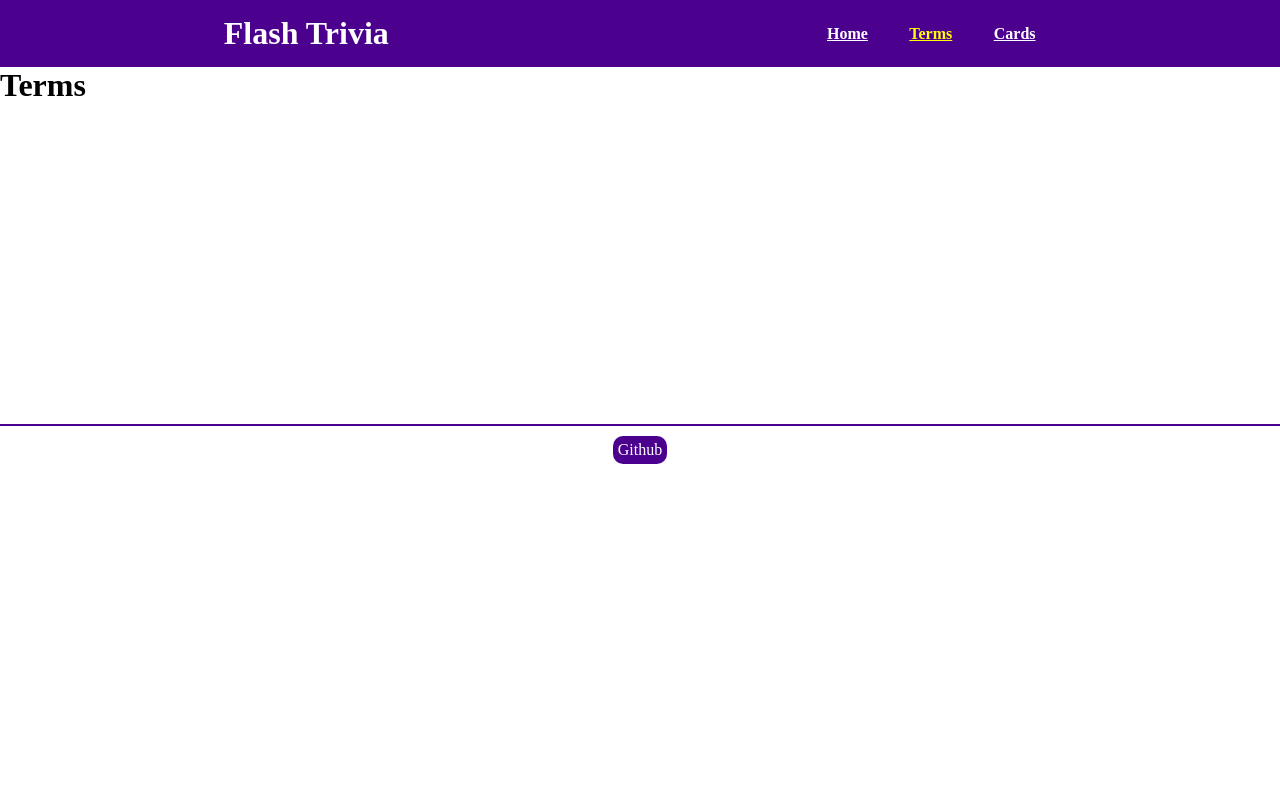
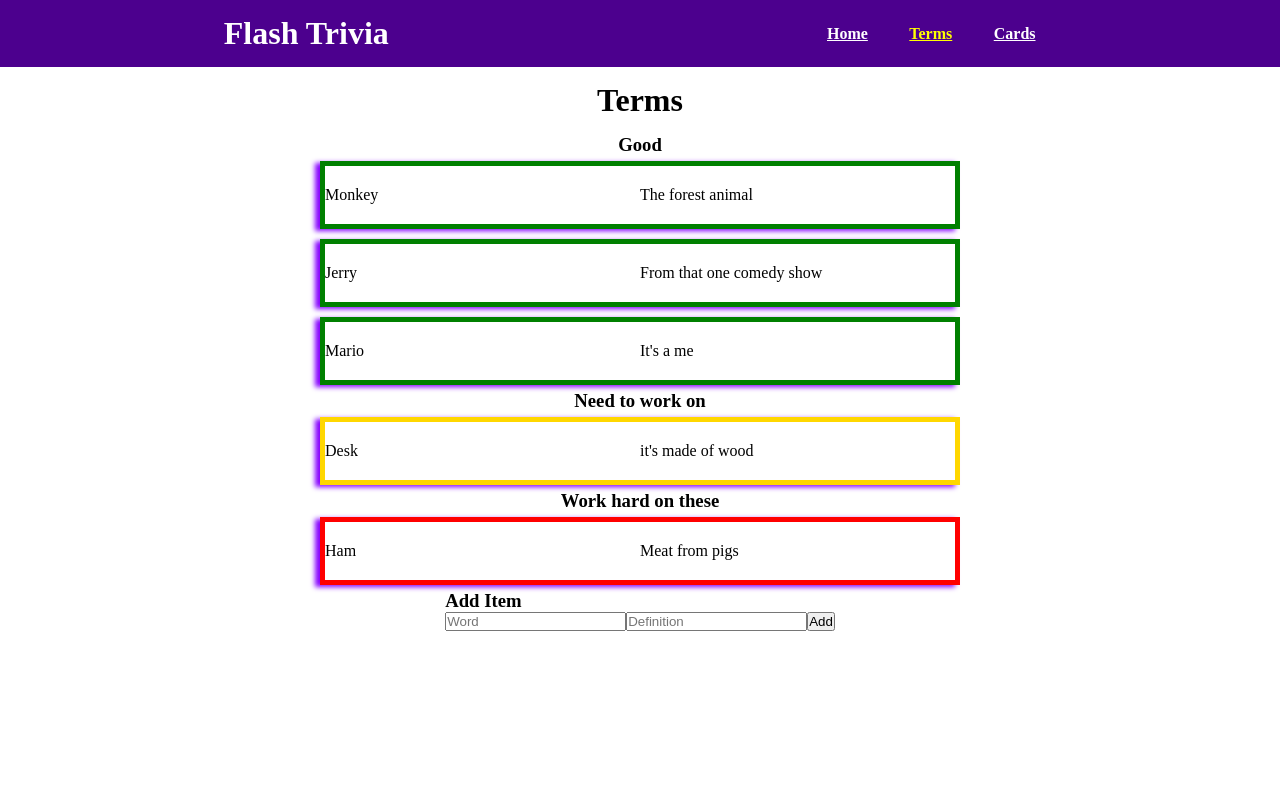
Before and after one commit to eagledb14/cproject3, a Vue app: page /terms in a window 1280 px wide. Shown: the top 800 px of the page. Built offline with nearby package versions, Linux system fonts and the light colour scheme.

Commit message:
finished home view, added list of items in terms, working on adding new terms

```diff
--- a/src/App.vue
+++ b/src/App.vue
@@ -10,6 +10,7 @@
         <router-link to="/cards">Cards</router-link>
       </div>
     </div>
+
     <router-view/>
 
     <div class="footer">
@@ -19,11 +20,16 @@
 </template>
 
 <style>
-
 * {
   margin: 0;
   padding: 0;
   box-sizing: border-box;
+}
+
+.title {
+  text-align: center;
+  margin-top: 15px;
+  margin-bottom: 15px;
 }
 
 #nav {
@@ -62,7 +68,7 @@
   justify-content: center;
   align-items: center;
   margin-top: 25%;
-  padding-top: 10px;
+  padding: 10px 0;
   border-top: 2px solid #4c008e;
 }
 
@@ -83,6 +89,10 @@
   .nav-item {
     flex-direction: column;
   }
+
+  .footer {
+    margin-top: 50%;
+  }
 }
 
 </style>
--- a/src/mock.js
+++ b/src/mock.js
@@ -1,35 +1,35 @@
 let mock = [
   {
     id: 1,
-    term: "monkey",
+    name: "Monkey",
     def: "The forest animal",
     right: 2,
     wrong: 1
   },
   {
     id: 2,
-    term: "ham",
+    name: "Ham",
     def: "Meat from pigs",
     right: 1,
     wrong: 3
   },
   {
     id: 3,
-    term: "Jerry",
+    name: "Jerry",
     def: "From that one comedy show",
     right: 4,
     wrong: 0
   },
   {
     id: 4,
-    term: "Mario",
+    name: "Mario",
     def: "It's a me",
     right: 6,
     wrong: 2
   },
   {
     id: 5,
-    term: 'desk',
+    name: 'Desk',
     def: "it's made of wood",
     right: 2,
     wrong: 2
--- a/src/views/Cards.vue
+++ b/src/views/Cards.vue
@@ -1,6 +1,8 @@
 <template>
     <div class="cards">
-    <h1>Cards</h1>
+    <h1 class="title">Cards</h1>
+
+
 
     </div>
 </template>
@@ -11,6 +13,8 @@
 
 export default {
   name: "Cards",
+  // methods {
 
+  // }
 }
 </script>
--- a/src/views/Home.vue
+++ b/src/views/Home.vue
@@ -1,17 +1,21 @@
 <template>
   <div class="home">
     <h1 class="title">Flash Trivia</h1>
-    <br>
 
     <div id="page">
       <div class='container'>
       <div class="content">
         <h3> Learn the Terms</h3>
-        <div class="card">Terms</div>
+        <router-link to="/terms" class="card">
+          <strong>Terms</strong>
+        </router-link>
       </div>
       <div class="content">
         <h3>See how you're doing</h3>
-        <div class="card">Cards</div>
+        <router-link to="/cards" class="card">
+          <strong>Cards</strong>
+          <!-- <div id="back-text"></div> -->
+        </router-link>
       </div>
     </div>
     </div>
@@ -29,11 +33,6 @@ export default {
 
 <style scoped>
 
-.title {
-  text-align: center;
-  margin-top: 15px;
-}
-
 .page {
   width: 50%;
 }
@@ -41,20 +40,41 @@ export default {
 .container {
   display: flex;
   justify-content: space-around;
-  /* width: 100%; */
+  width: 100%;
 }
 
 .content {
   display: flex;
   flex-direction: column;
   align-items: center;
+  text-align: center;
+  width: 100%;
+}
+
+.content > h3 {
+  margin-bottom: 20px;
 }
 
 .card {
   border: solid black 2px;
   padding: 30%;
   border-radius: 10px;
+  box-shadow: -10px 5px 5px #8600fe;
+  text-decoration: none;
+  color: black;
 }
 
+.card:hover {
+  transform: scale(1.05) rotate(2deg);
+}
+
+/* .back-text {
+  position: fixed;
+  transform: rotate(-40deg);
+  opacity: 0.1;
+  z-index: -1;
+  padding: 10px 5px;
+  border: solid black;
+} */
 
 </style>
--- a/src/views/Terms.vue
+++ b/src/views/Terms.vue
@@ -1,6 +1,51 @@
 <template>
   <div class="terms">
-    <h1>Terms</h1>
+    <h1 class="title">Terms</h1>
+
+    <div class="page">
+      <div class="content">
+
+        <h3 class="def-context">Good</h3>
+        <div style="border-color: green;" class="display" v-for="word in goodWord" :key="word.id">
+          <div class="term">
+            <p>{{word.name}}</p>
+          </div>
+          <div class="def">
+            <p>{{word.def}}</p>
+          </div>
+        </div>
+
+        <h3 class="def-context">Need to work on</h3>
+        <div style="border-color: gold;" class="display" v-for="word in mediumWord" :key="word.id">
+          <div class="term">
+            <p>{{word.name}}</p>
+          </div>
+          <div class="def">
+            <p>{{word.def}}</p>
+          </div>
+        </div>
+
+        <h3 class="def-context">Work hard on these</h3>
+        <div style="border-color: red;" class="display" v-for="word in badWord" :key="word.id">
+          <div class="term">
+            <p>{{word.name}}</p>
+          </div>
+          <div class="def">
+            <p>{{word.def}}</p>
+          </div>
+        </div>
+
+      </div>
+
+
+      <div class="add-item">
+        <h3> Add Item</h3>
+        <input v-model="word" type="text" placeholder="Word">
+        <input v-model="definition" type="text" placeholder="Definition">
+        <button @click="addWord">Add</button>
+      </div>
+
+    </div>
   </div>
 </template>
 
@@ -9,6 +54,104 @@
 
 export default {
   name: "Terms",
+  data() {
+    return {
+      word: "",
+      definition: ""
+    }
+  },
+  methods: {
+    addWord() {
+      if (this.word == "" || this.def == "") {
+        return;
+      }
+      // console.log(this.$root.$data.terms.length);
 
+      let newWord = {
+        id: this.$root.$data.terms.length + 1,
+        name: this.word,
+        def: this.definition,
+        right: 0,
+        wrong: 0
+      }
+
+      console.log(newWord);
+      this.$root.$data.terms.push(newWord)
+    }
+  },
+  computed: {
+    words() {
+      return this.$root.$data.terms;
+    },
+    goodWord() {
+      return this.$root.$data.terms.filter(word =>
+        (word.right / word.wrong) > 1)
+    },
+    mediumWord() {
+      return this.$root.$data.terms.filter(word =>
+        (word.right / word.wrong) == 1);
+    },
+    badWord() {
+      return this.$root.$data.terms.filter(word =>
+        (word.right / word.wrong) < 1)
+    }
+  }
 }
 </script>
+
+
+<style scoped>
+
+.page {
+  width: 100%;
+  display: flex;
+  justify-content: center;
+  align-items: center;
+  flex-direction: column;
+}
+
+.content {
+  width: 50%;
+  display: flex;
+  flex-direction: column;
+  align-items: center;
+}
+
+.display {
+  width: 100%;
+  height: 100%;
+  margin: 5px;
+  padding: 20px 0;
+  border: solid black 5px;
+  box-shadow: -5px 2px 5px #8600fe;
+  display: flex;
+  flex-direction:row;
+  justify-content: space-around;
+  align-items: center;
+}
+
+.term {
+  width: 100%;
+  height: 100%;
+  display: flex;
+  align-items: center;
+  justify-items: center;
+}
+
+.def {
+  width: 100%;
+  height: 100%;
+  display: flex;
+  align-items: center;
+  justify-items: center;
+}
+
+/* Mobile */
+@media only screen and (max-width: 700px) {
+  .content {
+    width: 80%;
+  }
+}
+
+
+</style>
```
Also changed, not shown: src/components/HelloWorld.vue (+0 -28 lines).
